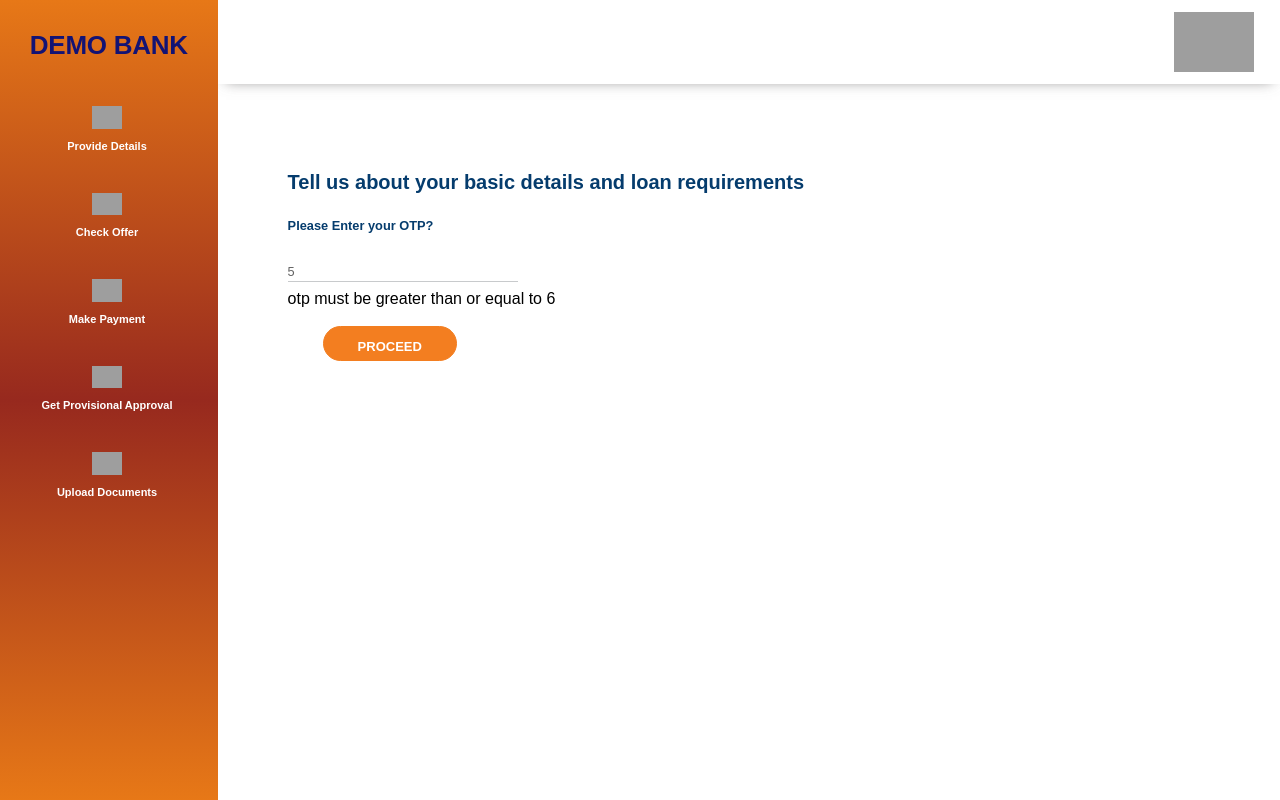
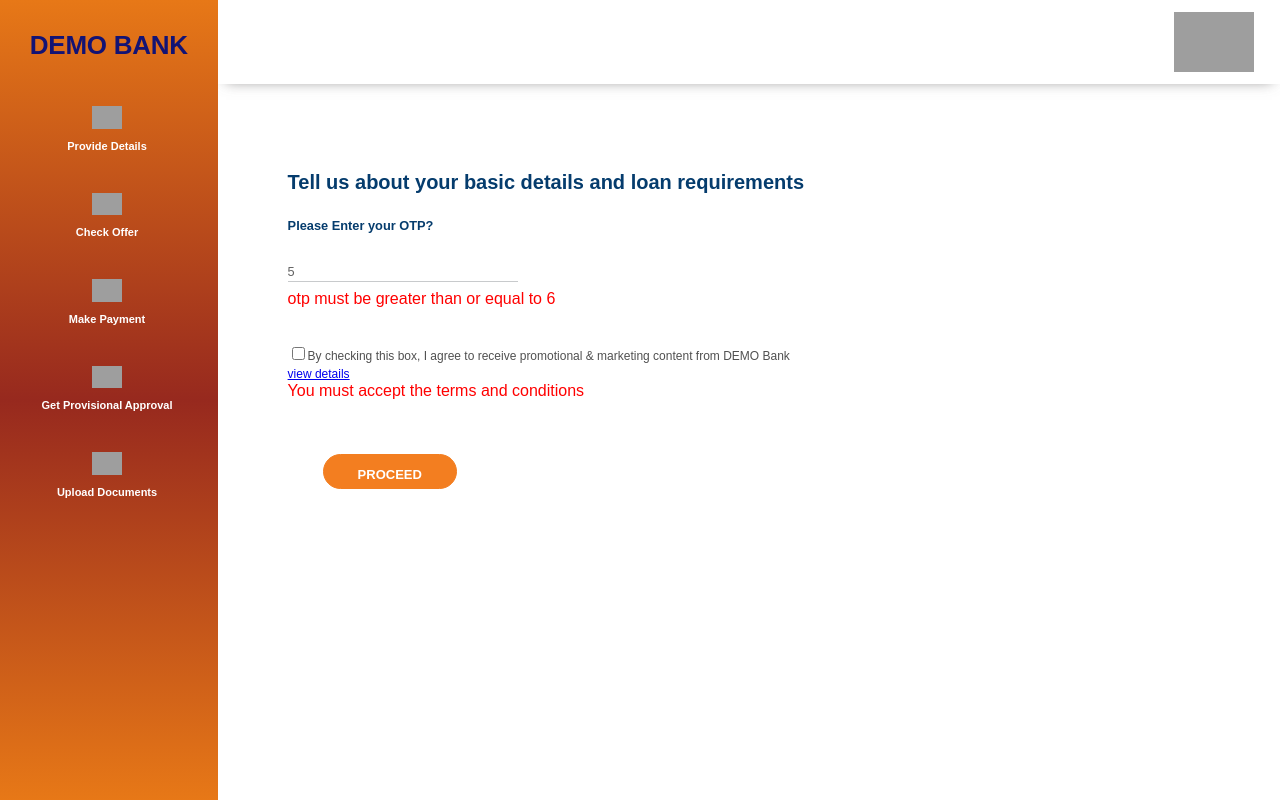
Before and after one commit to Irshad-1/los, a React (Create React App) app: page /otpverification in a window 1280 px wide. Both pictures are taken after typing "5" into the empty fields and a click on the button "PROCEED". Built offline with nearby package versions, Linux system fonts and the light colour scheme; grey boxes are pictures that could not be loaded.

Commit message:
last commit

```diff
--- a/package.json
+++ b/package.json
@@ -10,6 +10,7 @@
     "react": "^18.2.0",
     "react-dom": "^18.2.0",
     "react-image-data-capture": "^1.2.2",
+    "react-modal": "^3.16.1",
     "react-router-dom": "^6.4.4",
     "react-scripts": "5.0.1",
     "react-signature-canvas": "^1.0.6",
--- a/src/Components/MobileNumber&OtpVerification/OtpVerification.jsx
+++ b/src/Components/MobileNumber&OtpVerification/OtpVerification.jsx
@@ -4,24 +4,28 @@ import styles from "./UserVerification.module.css";
 import { Formik, Form, Field, ErrorMessage } from "formik";
 import { useNavigate } from "react-router-dom";
 import * as Yup from 'yup'
+import TextError from "../TextError/TextError.jsx";
+import Modal from 'react-modal';
 
 const OtpVerification = () => {
   const navigate = useNavigate();
-  const [visi, setVisi] = React.useState(true);
 
   const validationSchema = Yup.object({
     otp: Yup.number()
       .min(6)
-    .required("Required")
+      .required("Required"),
+    term: Yup.boolean()
+    .oneOf([true], "You must accept the terms and conditions")
 
   });
 
   const handleSubmit = (values, payload) => {
-    navigate("/terms&condition")
+    navigate("/documentation")
   };
 
   const initialValues = {
-    otp:""
+    otp: "",
+    term:false
   };
 
   return (
@@ -67,10 +71,23 @@ const OtpVerification = () => {
                     value={values.otp}
                   />
                   <br></br>
-                    <ErrorMessage name="otp" />
+
+                  <ErrorMessage name="otp" component={TextError} />
+
 
                   <br />
                   <br />
+                  <label className={styles.label}>
+                    <Field type="checkbox" name='term'/>
+                    By checking this box, I agree to receive promotional & marketing content from DEMO Bank <br></br>
+                    <a href="/terms&condition"  target="_blank">view details</a>
+                  </label>
+                  <br></br>
+                  <ErrorMessage name="term" component={TextError} />
+                  <br></br>
+                  <br></br>
+                  <br></br>
+
                   <button
                     type="submit"
                     className="button"
--- a/src/Components/MobileNumber&OtpVerification/UserVerification.jsx
+++ b/src/Components/MobileNumber&OtpVerification/UserVerification.jsx
@@ -4,6 +4,7 @@ import styles from "./UserVerification.module.css";
 import { Formik, Form, Field, ErrorMessage } from "formik";
 import { useNavigate } from "react-router-dom";
 import * as Yup from 'yup'
+import TextError from "../TextError/TextError";
 
 const UserVerification = () => {
   const navigate = useNavigate();
@@ -66,7 +67,7 @@ const UserVerification = () => {
                       value={values.mobileNumber}
                     />
                     <br />
-                    <ErrorMessage name="mobileNumber" />
+                    <ErrorMessage name="mobileNumber" component={TextError}/>
 
                     <br />
                     <br />
--- a/src/Components/MobileNumber&OtpVerification/UserVerification.module.css
+++ b/src/Components/MobileNumber&OtpVerification/UserVerification.module.css
@@ -49,3 +49,14 @@
     height: 20px!important;
     outline: none;
 }
+
+
+.label{
+    color: rgb(80, 80, 80);;
+    font-size: 12px;
+    line-height: 100%;
+    font-family: Muli,sans-serif;
+    font-weight: 400;
+    background: #fff;
+    margin-left: 0px;
+}
--- /dev/null
+++ b/src/Components/TextError/TextError.jsx
@@ -0,0 +1,13 @@
+import React from 'react'
+import styles from './TextError.module.css'
+const TextError = (props) => {
+  return (
+    <div className={styles.texterror}>
+         {
+            props.children
+         }
+    </div>
+  )
+}
+
+export default TextError
--- /dev/null
+++ b/src/Components/TextError/TextError.module.css
@@ -0,0 +1,3 @@
+.texterror {
+    color: red;
+}
```
Also changed, not shown: 1 other file (tests, documents, lock files or other folders). Lines whose indentation alone changed are shown as unchanged.
